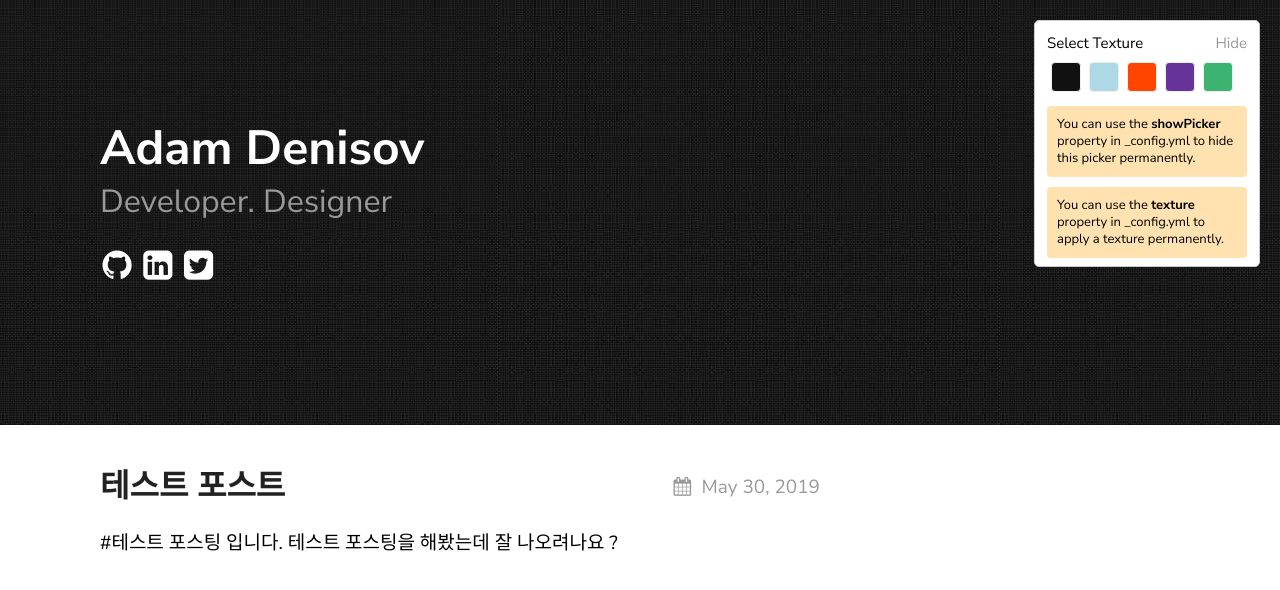
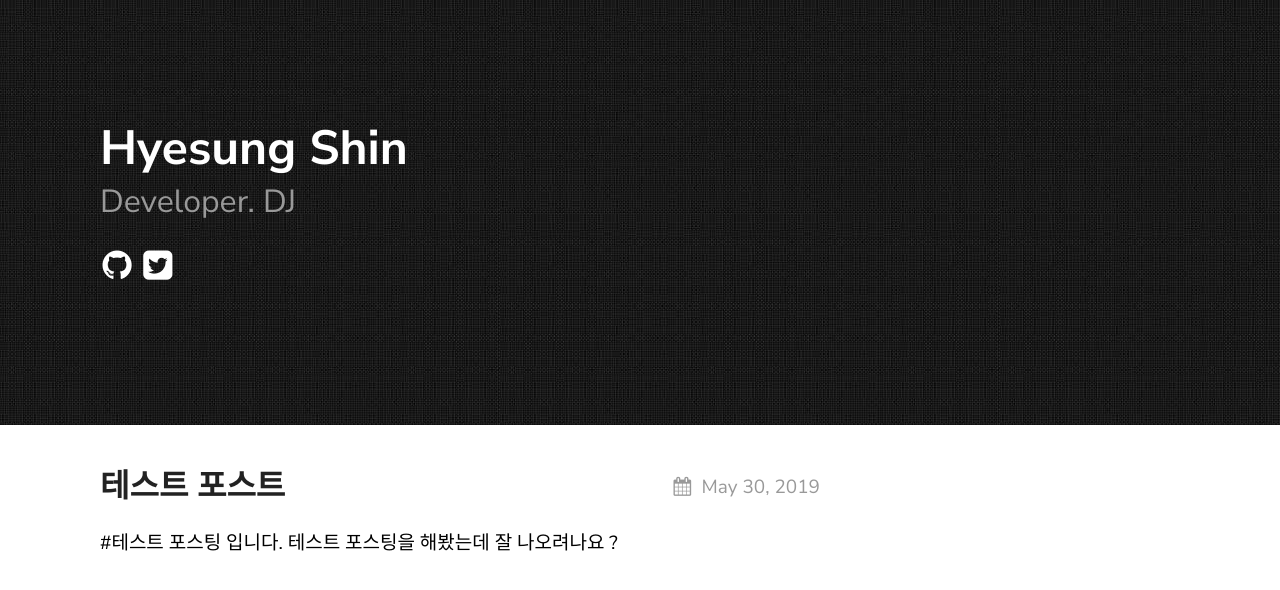
Before and after one commit to songskysun/songskysung.github.io, a Jekyll site: the page built from index.md, in a window 1280 px wide. Shown: the top 590 px of the page. Built offline with Jekyll 4.4.1, drawn with Linux system fonts in a browser that asks for light colours.

Commit message:
# 커밋

```diff
--- a/_config.yml
+++ b/_config.yml
@@ -13,18 +13,18 @@ sass:
 
 permalink: /posts/:title/
 texture:
-  title: Adam Denisov
-  tagline: Developer. Designer
+  title: Hyesung Shin
+  tagline: Developer. DJ
   date_format: "%b %-d, %Y"
   style: black
   showNav: false
-  showPicker: true
+  showPicker: false
 
   # generate social links in footer
   social_links:
-    twitter: thelehhman
-    github:  thelehhman
-    linkedIn: in/thelehhman
+    twitter: songskysun
+    github:  songskysun
+    instargram: deejaycoma
     rss: rss
 
 
```
Also changed, not shown: screen1.png (deleted), screen2.png (deleted).
